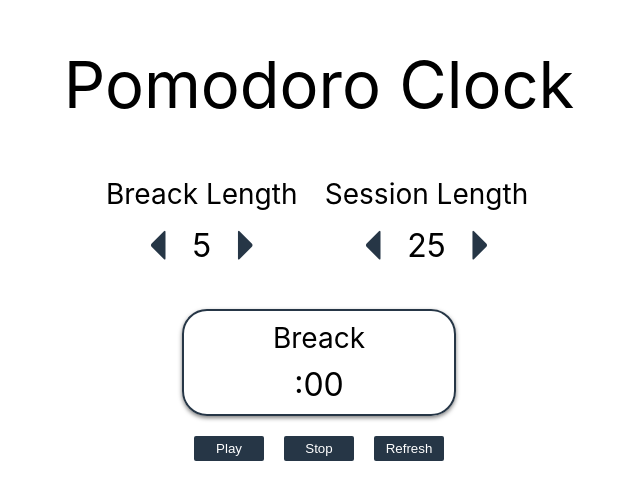
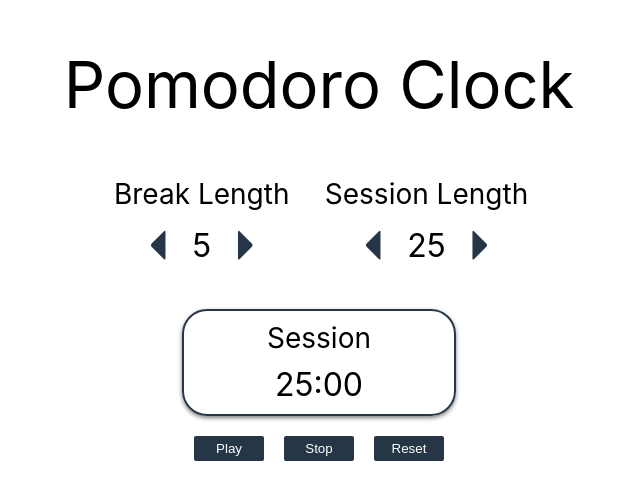
Before and after one commit to NicholasKlaus/Timer, a React (Create React App) app: page / in a window 1280 px wide. Shown: the part 134-634 px from the top of the page, without its empty margins (321-961 px from the left). Built offline with nearby package versions, Linux system fonts and the light colour scheme.

Commit message:
changes in components, timerReducer; added audiofile and audio.d.ts

```diff
--- a/src/App.tsx
+++ b/src/App.tsx
@@ -1,5 +1,5 @@
 import React from 'react';
-import { BreackLength, SessionLength, Timer } from './components/index';
+import { BreakLength, SessionLength, Timer } from './components/index';
 
 function App() {
 
@@ -8,7 +8,7 @@ function App() {
       <div className="main-wrap">
         <h2>Pomodoro Clock</h2>
         <div className="interval-wrap">
-          <BreackLength />
+          <BreakLength />
           <SessionLength />
         </div>
         <Timer />
--- a/src/components/BreackLength.tsx
+++ /dev/null
@@ -1,16 +0,0 @@
-import React from 'react';
-import { useSelector } from 'react-redux';
-
-export const BreackLength = () => {
-  const { BreackLength } = useSelector(({timer}:AppState) => timer)
-  return (
-    <div>
-      <h4>Breack Length</h4>
-      <div className="interval-container">
-        <i className="icofont-caret-left arrow"></i>
-        <p className="interval-length"> {BreackLength} </p>
-        <i className="icofont-caret-right arrow"></i>
-      </div>
-    </div>
-  );
-}
--- /dev/null
+++ b/src/components/BreakLength.tsx
@@ -0,0 +1,33 @@
+import React from 'react';
+import { useDispatch, useSelector } from 'react-redux';
+import { decBreak, incBreak } from '../redux/actions';
+
+export const BreakLength = () => {
+  const { breakLength } = useSelector(({timer}:AppState) => timer);
+  const dispatch = useDispatch();
+
+  const decreaseBreak = () => {
+    if( breakLength === 1) {
+      return null;
+    }
+    dispatch(decBreak());
+  }
+
+  const increaseBreak = () => {
+    if( breakLength === 60) {
+      return null;
+    }
+    dispatch(incBreak());
+  }
+
+  return (
+    <div>
+      <h4>Break Length</h4>
+      <div className="interval-container">
+        <i className="icofont-caret-left arrow" onClick={decreaseBreak}></i>
+        <p className="interval-length"> {breakLength} </p>
+        <i className="icofont-caret-right arrow" onClick={increaseBreak}></i>
+      </div>
+    </div>
+  );
+}
--- a/src/components/SessionLength.tsx
+++ b/src/components/SessionLength.tsx
@@ -1,15 +1,32 @@
 import React from 'react';
-import { useSelector } from 'react-redux';
+import { useSelector, useDispatch } from 'react-redux';
+import { incSession, decSession } from '../redux/actions';
 
 export const SessionLength = () => {
-  const { SessionLength } = useSelector(({timer}:AppState) => timer)
+  const { sessionLength } = useSelector(({timer}:AppState) => timer);
+  const dispatch = useDispatch();
+
+  const decreaseSession = () => {
+    if( sessionLength === 1) {
+      return null;
+    }
+    dispatch(decSession());
+  }
+
+  const increaseSession = () => {
+    if( sessionLength === 60) {
+      return null;
+    }
+    dispatch(incSession());
+  }
+
   return (
     <div>
       <h4>Session Length</h4>
       <div className="interval-container">
-        <i className="icofont-caret-left arrow"></i>
-        <p className="interval-length"> {SessionLength} </p>
-        <i className="icofont-caret-right arrow"></i>
+        <i className="icofont-caret-left arrow" onClick={decreaseSession}></i>
+        <p className="interval-length"> {sessionLength} </p>
+        <i className="icofont-caret-right arrow" onClick={increaseSession}></i>
       </div>
     </div>
   );
--- a/src/components/Timer.tsx
+++ b/src/components/Timer.tsx
@@ -1,28 +1,60 @@
-import React from 'react';
-import { useSelector } from 'react-redux';
+import React, { useEffect } from 'react';
+import { useSelector, useDispatch } from 'react-redux';
+import { startTimer, stopTimer, resetTimer, decSeconds, switchSession, switchBreak } from '../redux/actions';
+import soundfile from '../audioFile/soundfile.mp3';
 
 export const Timer = () => {
-  const { isSession, timerMinute, timerSecond } = useSelector(({timer}:AppState) => timer)
+  const { timerRunning, secondsLeft, interval } = useSelector(({timer}:AppState) => timer);
+  const dispatch = useDispatch();
+  const audio = new Audio(soundfile);
+  let minutes = Math.floor(secondsLeft / 60);
+  let seconds = secondsLeft - minutes * 60;
+
+  const Play = () => {
+    dispatch(startTimer());
+  }
+  const Stop = () => {
+    dispatch(stopTimer());
+  }
+
+  const Reset = () => {
+    dispatch(resetTimer());
+  }
+
+  useEffect(() => {
+    let countdown: any = null;
+    if (timerRunning && secondsLeft > 0) {
+      countdown = setInterval(() => {
+        dispatch(decSeconds());
+      }, 1000);
+    } else if (timerRunning && secondsLeft === 0) {
+      countdown = setInterval(() => {
+        dispatch(decSeconds());
+      }, 1000);
+      audio.play();
+      if (interval === 'Session') {
+        dispatch(switchBreak());
+      } else if (interval === 'Break') {
+        dispatch(switchSession());
+      }
+    } else {
+      clearInterval(countdown);
+    }
+    return () => clearInterval(countdown);
+  }, [timerRunning, secondsLeft, interval, dispatch]);
+
   return(
     <div>
       <div className="timer-container">
-        <h4> {isSession === true ? "Session" : "Breack"} </h4>
-        <span className="timer"> {timerMinute} </span>
-        <span className="timer">:</span>
-        <span className="timer">
-          {
-            timerSecond === 0
-            ? "00"
-            : timerSecond < 10
-            ? "0" + timerSecond
-            : timerSecond
-          }
-        </span>
+        <h4> {interval} </h4>
+        <div className="timer">
+          {minutes < 10 ? ("0" + minutes).slice(-2) : minutes}:{seconds < 10 ? ("0" + seconds).slice(-2) : seconds}
+        </div>
       </div>
       <div className="timer-actions">
-        <button className="btn">Play</button>
-        <button className="btn">Stop</button>
-        <button className="btn">Refresh</button>
+        <button className="btn" onClick={Play}>Play</button>
+        <button className="btn" onClick={Stop}>Stop</button>
+        <button className="btn" onClick={Reset}>Reset</button>
       </div>
     </div>
   );
--- a/src/components/index.ts
+++ b/src/components/index.ts
@@ -1,3 +1,3 @@
 export * from './SessionLength';
-export * from './BreackLength';
+export * from './BreakLength';
 export * from './Timer';
--- a/src/redux/timer/timerReducer.ts
+++ b/src/redux/timer/timerReducer.ts
@@ -1,11 +1,10 @@
 import { TYPES } from '../constants/types';
 
 const initialState = {
-  SessionLength: 25,
-  BreackLength: 5,
+  sessionLength: 25,
+  breakLength: 5,
   interval: 'Session',
   secondsLeft: 25 * 60,
-  timerSecond: 0,
   timerRunning: false,
 };
 
@@ -13,43 +12,61 @@ export const timerReducer = (state = initialState, action: any) => {
   switch(action.type) {
     case TYPES.INC_SESSION:
       return {
-
+        ...state,
+        sessionLength: state.sessionLength + 1,
+        secondsLeft: (state.sessionLength + 1) * 60
       }
     case TYPES.DEC_SESSION:
       return {
-
+        ...state,
+        sessionLength: state.sessionLength - 1,
+        secondsLeft: (state.sessionLength - 1) * 60
       }
     case TYPES.INC_BREAK:
       return {
-
+        ...state,
+        breakLength: state.breakLength + 1
       }
     case TYPES.DEC_BREAK:
       return {
-
+        ...state,
+        breakLength: state.breakLength - 1
       }
     case TYPES.DEC_SECONDS:
       return {
-
+        ...state,
+        secondsLeft: state.secondsLeft - 1
       }
     case TYPES.SWITCH_SESSION:
       return {
-
+        ...state,
+        interval: 'Session',
+        secondsLeft: state.sessionLength * 60
       }
     case TYPES.SWITCH_BREAK:
       return {
-
+        ...state,
+        interval: 'Break',
+        secondsLeft: state.breakLength * 60
       }
     case TYPES.START_TIMER:
       return {
-
+        ...state,
+        timerRunning: true
       }
     case TYPES.STOP_TIMER:
       return {
-
+        ...state,
+        timerRunning: false
       }
     case TYPES.RESET_TIMER:
       return {
-
+        ...state,
+        breakLength: 5,
+        sessionLength: 25,
+        interval: 'Session',
+        secondsLeft: 25 * 60,
+        timerRunning: false,
       }
     default:
       return state;
--- /dev/null
+++ b/src/types/audio.d.ts
@@ -0,0 +1 @@
+declare module '*.mp3';
```
Also changed, not shown: 1 other file (tests, documents, lock files or other folders).
